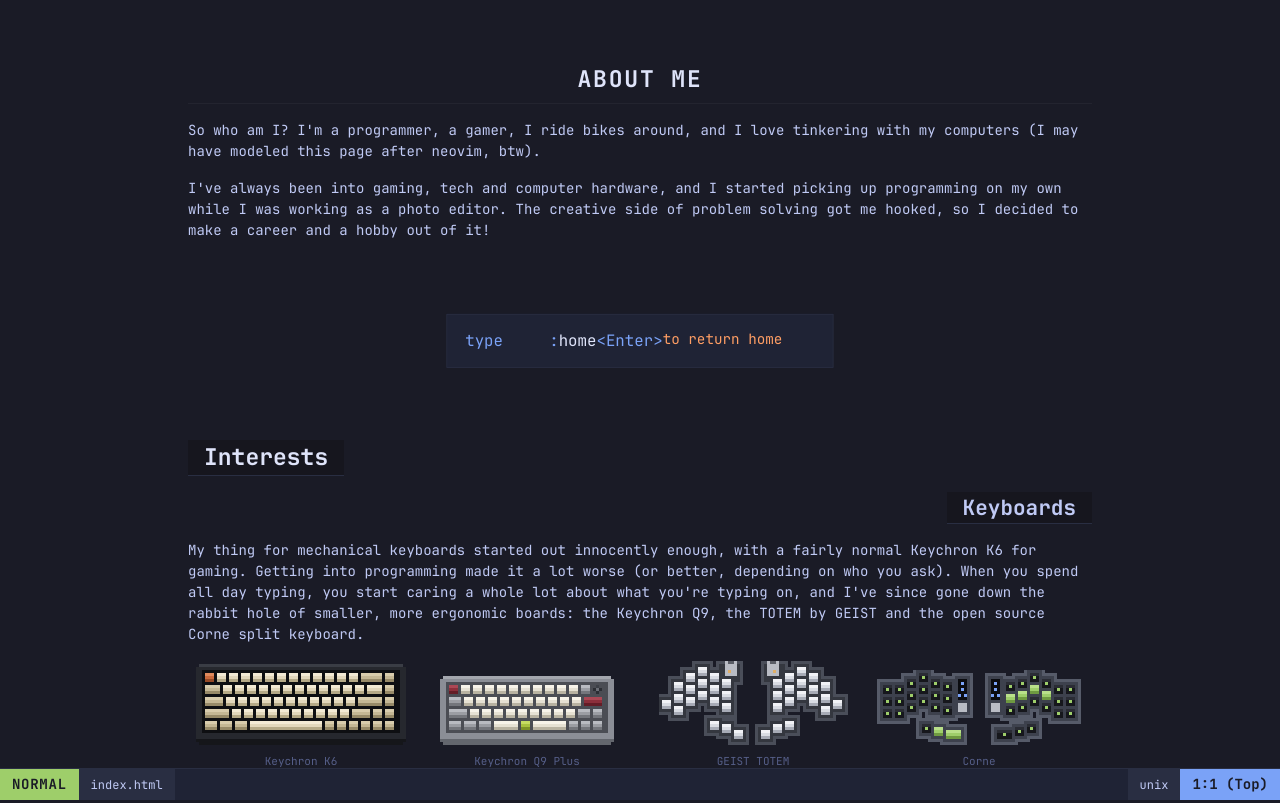
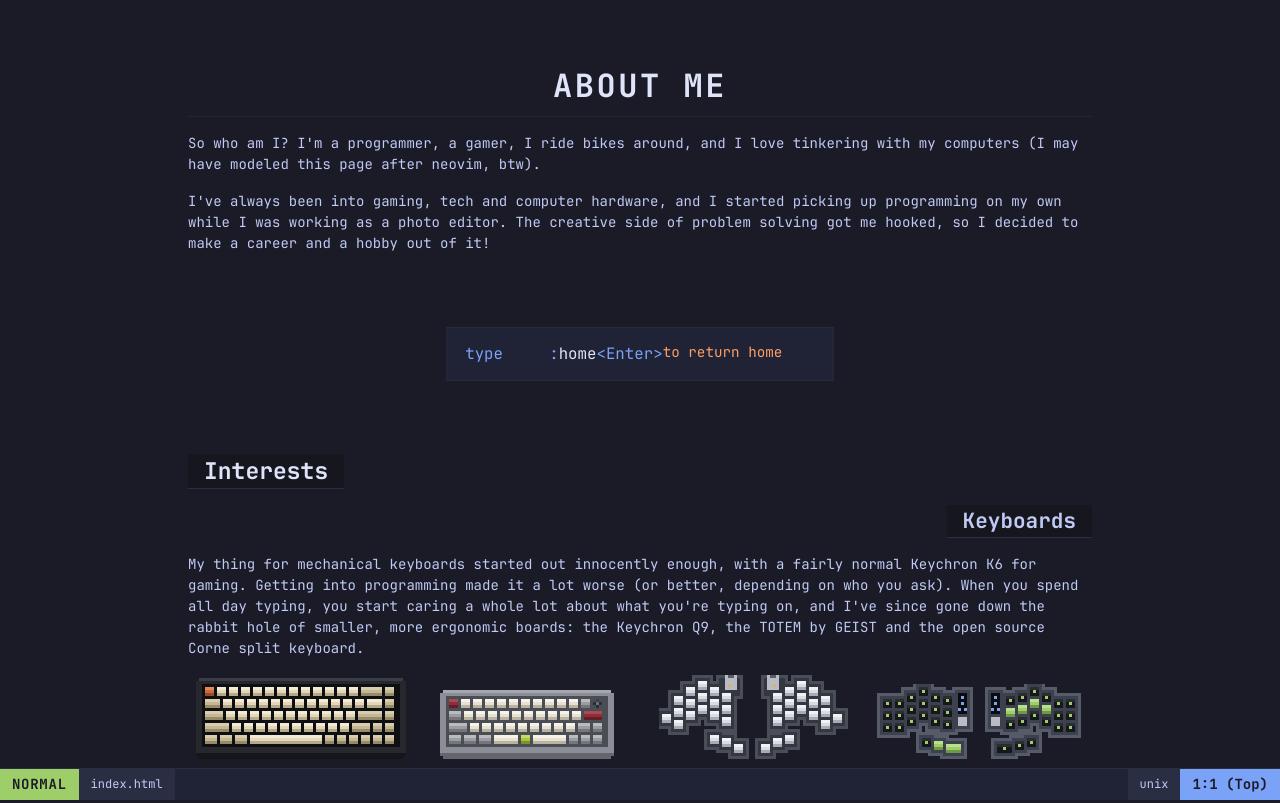
Before and after one commit to SetToNiko/website, a website: page pages/about.html in a window 1280 px wide. Shown: the top 803 px of the page. Drawn offline with Linux system fonts and the light colour scheme.

Commit message:
fix: page title font size

```diff
--- a/style.css
+++ b/style.css
@@ -358,7 +358,7 @@ li {
 }
 
 .panel-header {
-  font-size: var(--headline);
+  font-size: var(--chapter);
   text-transform: uppercase;
   letter-spacing: 0.08em;
   color: var(--nvim-fg-bright);
```
